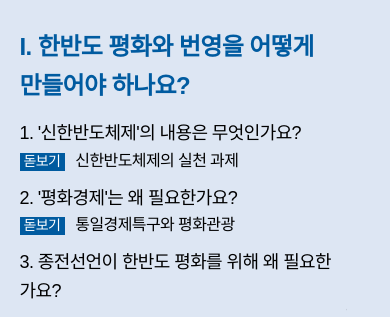
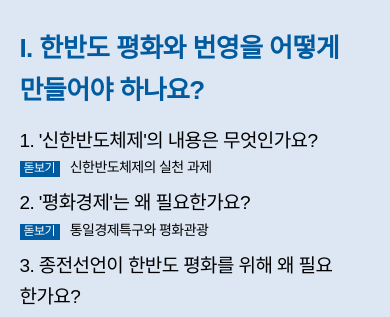
Before and after one commit to hayluna/minju, a plain HTML site: page sub.html in a window 390 px wide. Shown: the part 706-1023 px from the top of the page. Drawn offline with nearby package versions, Linux system fonts and the light colour scheme; a web font is replaced by a local one.

Commit message:
목차 모바일 폰트 사이즈 조정

```diff
--- a/scss/_mobile.scss
+++ b/scss/_mobile.scss
@@ -43,7 +43,16 @@
           padding-right: 24px;
           padding-bottom: 50px;
           .chapter {
-            font-size: 24px;
+            font-size: 26px;
+          }
+          .title {
+            font-size: 19px;
+          }
+          .sub-title {
+            font-size: 14px;
+          }
+          .badge {
+            font-size: 12px;
           }
         }
         #slick-next {
```
Also changed, not shown: css/style.css.
